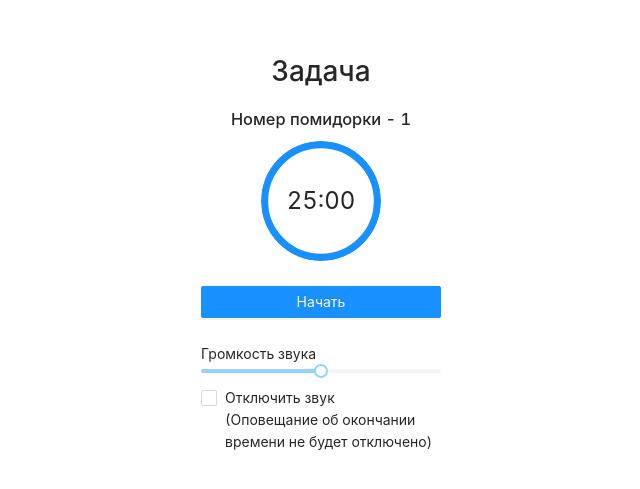
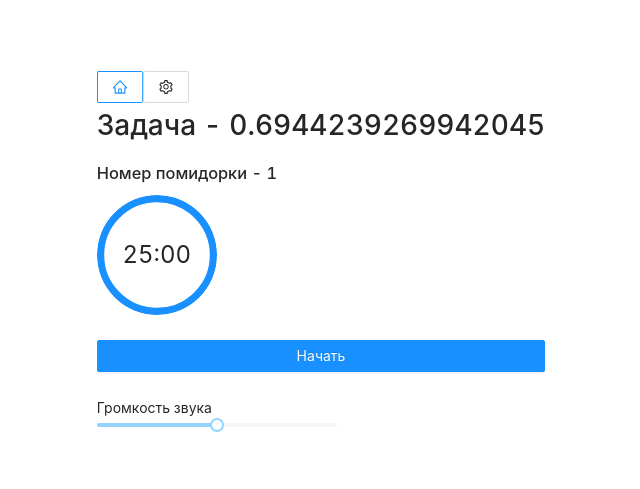
Before and after one commit to MiiZZo/time-management-app, a React app: page /pomodoro in a window 1280 px wide. Shown: the part 149-638 px from the top of the page, without its empty margins (319-959 px from the left). Built offline with nearby package versions, Linux system fonts and the light colour scheme.

Commit message:
shared pomodoro app, and pomodoro app settings to separate React component, add routing, create store for pomodoro app

```diff
--- a/package.json
+++ b/package.json
@@ -2,8 +2,11 @@
   "private": true,
   "version": "0.0.0",
   "dependencies": {
+    "@ant-design/icons": "^4.2.1",
     "antd": "^4.4.0",
     "cross-env": "^7.0.2",
+    "effector": "^21.0.3",
+    "effector-react": "^21.0.4",
     "react": "^16.13.1",
     "react-dom": "^16.13.1",
     "react-router-dom": "^5.2.0",
--- a/src/App.tsx
+++ b/src/App.tsx
@@ -1,10 +1,27 @@
 import React from 'react';
-import { Pomodoro } from './components/organisms/pomodoro';
+import { BrowserRouter as Router, Switch, Route } from 'react-router-dom';
+import { routes } from './routes';
 import 'antd/dist/antd.css';
 import './App.css';
 
+const Routes = routes.map((route) => {
+    const { path, component, exact } = route;
+
+    return (
+        <Route
+            path={path}
+            component={component}
+            exact={exact}
+        />
+    )
+});
+
 export const App = (): JSX.Element => {
     return (
-        <Pomodoro />
+        <Router>
+            <Switch>
+                { Routes }
+            </Switch>
+        </Router>
     )
 }
--- a/src/components/organisms/pomodoro.tsx
+++ b/src/components/organisms/Pomodoro/pomodoro.organism.tsx
@@ -1,7 +1,8 @@
 import React, { useState, useEffect } from 'react';
-import { Progress, Button, InputNumber, Checkbox, Spin } from 'antd';
-import { CheckboxChangeEvent } from 'antd/lib/checkbox';
-import { Slider } from '../molecules/Slider';
+import { Progress, Button, Checkbox, Spin, Radio } from 'antd';
+import { SettingOutlined, HomeOutlined } from '@ant-design/icons';
+import { Link } from 'react-router-dom';
+import { Slider } from '../../molecules/Slider';
 import CompleteAudioFile from '@public/complete.mp3';
 import tickAudioFile from '@public/tick.mp3';
 
@@ -30,17 +31,17 @@ export const Pomodoro = (): JSX.Element => {
     const [timerType, setTimerType] = useState<'pomodoro' | 'pause' | 'long pause'>('pomodoro');
     const [intervalID, setIntervalID] = useState<NodeJS.Timeout | null>(null);
     const [pomodoroCount, setPomodoroCount] = useState(0);
-    const [soundOff, setSoundOffStatus] = useState(false);
+    // const [soundOff, setSoundOffStatus] = useState(false);
     const [audioVolume, setAudioVolume] = useState(0.5);
     const [loading, setLoading] = useState(true);
     const [audioPlaying, setAudioPlaying] = useState(false);
 
-    useEffect(() => {
-        window.onbeforeunload = () => {
-            localStorage.setItem('volume', audioVolume.toString());
-            localStorage.setItem('soundOff', soundOff ? '1' : '0');
-        }
-    });
+    // useEffect(() => {
+    //     window.onbeforeunload = () => {
+    //         localStorage.setItem('volume', audioVolume.toString());
+    //         localStorage.setItem('soundOff', soundOff ? '1' : '0');
+    //     }
+    // });
 
     useEffect(() => {
         const potentialAudioVolume = window.localStorage.getItem('volume');
@@ -49,7 +50,7 @@ export const Pomodoro = (): JSX.Element => {
         }
         const potentialSoundOffStatus = window.localStorage.getItem('soundOff');
         if (potentialSoundOffStatus !== null) {
-            setSoundOffStatus(Boolean(Number(potentialSoundOffStatus)));
+            // setSoundOffStatus(Boolean(Number(potentialSoundOffStatus)));
         }
 
         setLoading(false);
@@ -77,20 +78,20 @@ export const Pomodoro = (): JSX.Element => {
         }
     }, [timerStarted]);
 
-    const playAudioComplete = () => {
-        setSoundOffStatus((soundOff) => {
-            if (!soundOff) {
-                setAudioVolume((audioVolume) => {
-                    audio.volume = audioVolume;
-                    audio.play();
+    // const playAudioComplete = () => {
+    //     setSoundOffStatus((soundOff) => {
+    //         if (!soundOff) {
+    //             setAudioVolume((audioVolume) => {
+    //                 audio.volume = audioVolume;
+    //                 audio.play();
 
-                    return audioVolume;
-                });
-            }
+    //                 return audioVolume;
+    //             });
+    //         }
 
-            return soundOff;
-        });
-    }
+    //         return soundOff;
+    //     });
+    // }
 
     const togglePlayAudioTick = () => {
         if (!audioPlaying) {
@@ -103,7 +104,7 @@ export const Pomodoro = (): JSX.Element => {
     }
 
     const handleChangePomodoroCount = () => {
-        playAudioComplete();
+        // playAudioComplete();
         setTimerType(timerType => {
             setPomodoroCount((pomodoroCount) => {
                 if (timerType === 'pomodoro') {
@@ -153,31 +154,9 @@ export const Pomodoro = (): JSX.Element => {
         setTimerStarted(true);
     }
 
-    const handleChangeTimeMinutes = (name: string, value: string | number | undefined) => {
-        if (value !== undefined) {
-            setTimeValues({...timeValues, [name]: {
-                minutes: +value,
-                seconds: 0
-            }});
-        }
-    }
-
-    const handleChangeSoundOnStatus = (e: CheckboxChangeEvent) => {
-
-        setSoundOffStatus((soundOff) => {
-            if (!soundOff) {
-                setAudioPlaying(false);
-                audio.pause();
-                tickAudio.pause();
-            }
-
-            return !soundOff;
-        });
-    }
-
     const handleChangeAudioVolume = (value: string | number | undefined) => {
         if (value) {
-            setAudioVolume((audioVolume) => {
+            setAudioVolume(() => {
                 const newAudioVolume = +value / 100;
                 tickAudio.volume = newAudioVolume;
                 audio.volume = newAudioVolume;
@@ -201,32 +180,10 @@ export const Pomodoro = (): JSX.Element => {
             break
     }
 
-    let inputs: JSX.Element[] = [];
-
-    for (let key in timeValues) {
-        if (key === 'pomodoro' || key === 'pause' || key === 'longPause') {
-            inputs.push(
-                <div key={key}>
-                    <label>
-                        Минуты для помидорки
-                        <br />
-                        <InputNumber
-                            className="Input"
-                            value={timeValues[key].minutes}
-                            min={1}
-                            max={60}
-                            onChange={(value) => handleChangeTimeMinutes(key, value)}
-                        />
-                    </label>
-                </div>
-            );
-        }
-    }
-
-    if (timerStarted && !audioPlaying && !soundOff) {
-        setAudioPlaying(true);
-        togglePlayAudioTick();
-    }
+    // if (timerStarted && !audioPlaying && !soundOff) {
+    //     setAudioPlaying(true);
+    //     togglePlayAudioTick();
+    // }
 
     if (loading) {
         return (
@@ -237,8 +194,21 @@ export const Pomodoro = (): JSX.Element => {
     }
 
     return (
-        <div className='Container'>
-            <h1>Задача</h1>
+        <div className=''>
+            <Radio.Group value="pomodoro" >
+                <Link to="pomodoro">
+                    <Radio.Button value="pomodoro">
+                        <HomeOutlined />
+                    </Radio.Button>
+                </Link>
+                <Link to="pomodoro-settings">
+                    <Radio.Button value="pomodoro-settings">
+                        <SettingOutlined />
+                    </Radio.Button>
+                </Link>
+            </Radio.Group>
+
+            <h1>Задача - {Math.random()}</h1>
                 <h3>Номер помидорки - {pomodoroCount + 1}</h3>
                 <Progress
                     strokeColor={timerType === 'pomodoro' ? undefined : 'orange'}
@@ -264,18 +234,15 @@ export const Pomodoro = (): JSX.Element => {
                             onChange={handleChangeAudioVolume}
                         />
                     </label>
-                <Checkbox
+                    {/* <Checkbox
                         checked={soundOff}
                         className="ToggleSoundButton"
                         onChange={handleChangeSoundOnStatus}
                     >
                         Отключить звук
                         <br />(Оповещание об окончании времени не будет отключено)
-                </Checkbox>
+                    </Checkbox> */}
                 </div>
-            {/* <div className="FormWrapper">
-                {inputs}
-            </div> */}
         </div>
     )
 }
--- /dev/null
+++ b/src/routes.ts
@@ -0,0 +1,26 @@
+import { Pomodoro } from '@components/organisms/Pomodoro/pomodoro.organism';
+import { PomodoroSettings } from '@components/organisms/Pomodoro/pomodoro-settings.organism';
+
+interface Route {
+    name: string
+    path: string
+    component: React.FC<{}>
+    exact: boolean
+}
+
+const routes: Route[] = [
+    {
+        name: 'pomodoro',
+        path: '/pomodoro',
+        component: Pomodoro,
+        exact: true
+    },
+    {
+        name: 'pomodoroSettings',
+        path: '/pomodoro-settings',
+        component: PomodoroSettings,
+        exact: true
+    }
+];
+
+export { routes }
--- /dev/null
+++ b/src/store/pomodoro/index.ts
@@ -0,0 +1,6 @@
+import { createEvent, createEffect } from 'effector';
+
+export const toggleSoundOff = createEvent('toggleSoundOff');
+export const changeSoundVolume = createEvent<number>('changeSoundVolume');
+export const incrementPomodoroNumber = createEvent('incrementPomodoroNumber');
+export const resetPomodoroNumber = createEvent('resetPomodoroNumber');
--- a/webpack.config.js
+++ b/webpack.config.js
@@ -38,6 +38,10 @@ module.exports = {
             '@public': join(__dirname, 'public')
         }
     },
+    devServer: {
+        port: 3000,
+        historyApiFallback: true
+    },
     optimization: optimization(),
     plugins: [
         new HTMLWebpackPlugin({
```
Also changed, not shown: src/components/organisms/Pomodoro/pomodoro-settings.organism.tsx (added, +89 -0 lines), src/store/pomodoro/init.ts (added, +28 -0 lines), src/store/pomodoro/store.ts (added, +27 -0 lines), src/lib/saveData.ts (added). Lines whose indentation alone changed are shown as unchanged.
